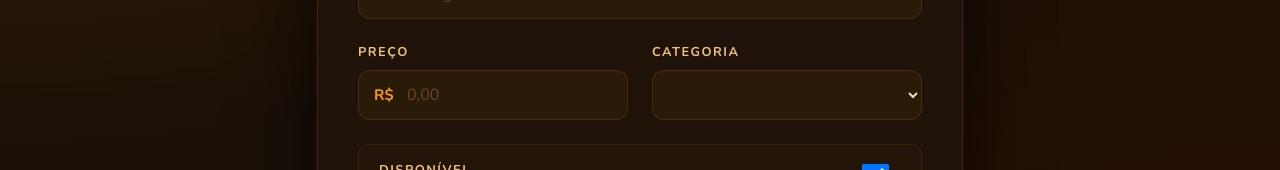
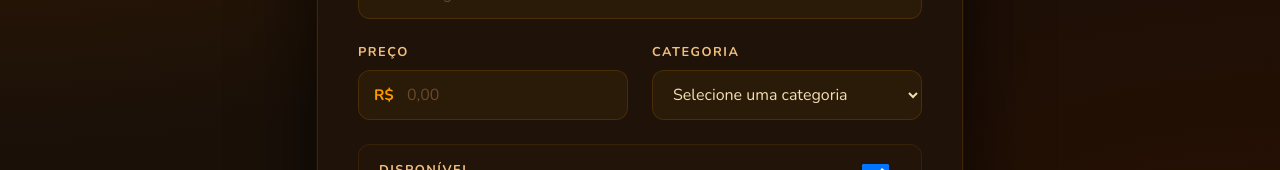
Before and after one commit to raulramosneves9-arch/cardapio-digita-vue, a Vue app: page / in a window 1280 px wide. Shown: the part 412-582 px from the top of the page. Built offline with nearby package versions, Linux system fonts and the light colour scheme.

Commit message:
adicionando nome ao catergory label, por conta que estava feio e sem nome antes de abrir as options

```diff
--- a/src/views/register/itemForm.vue
+++ b/src/views/register/itemForm.vue
@@ -51,6 +51,7 @@ const submitForm = () => {
                     <div class="field-group">
                         <label class="form-label">Categoria</label>
                         <select class="form-select custom-input" name="category" v-model="formData.category">
+                            <option value="" disabled>Selecione uma categoria</option>
                             <option value="lanche">🍔 Lanche</option>
                             <option value="bebida">🥤 Bebida</option>
                             <option value="sobremesa">🍨 Sobremesa</option>
```
